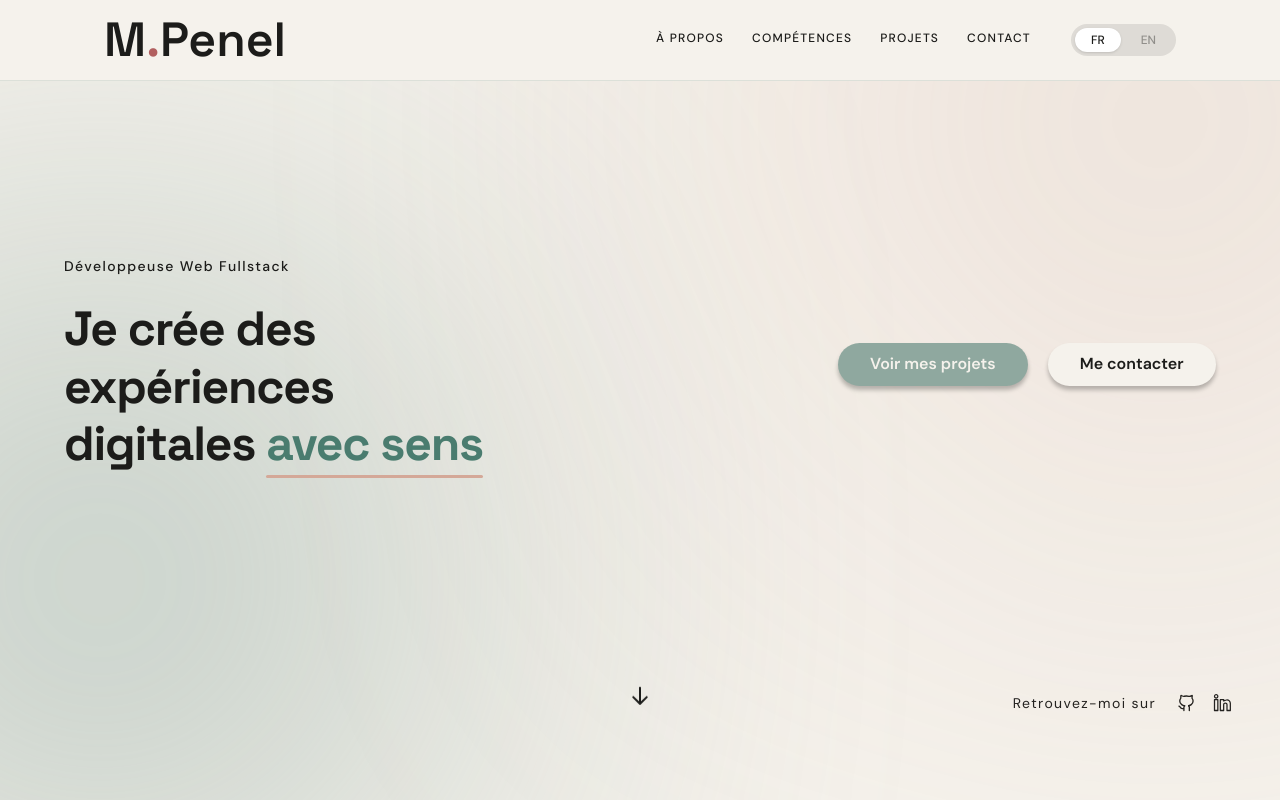
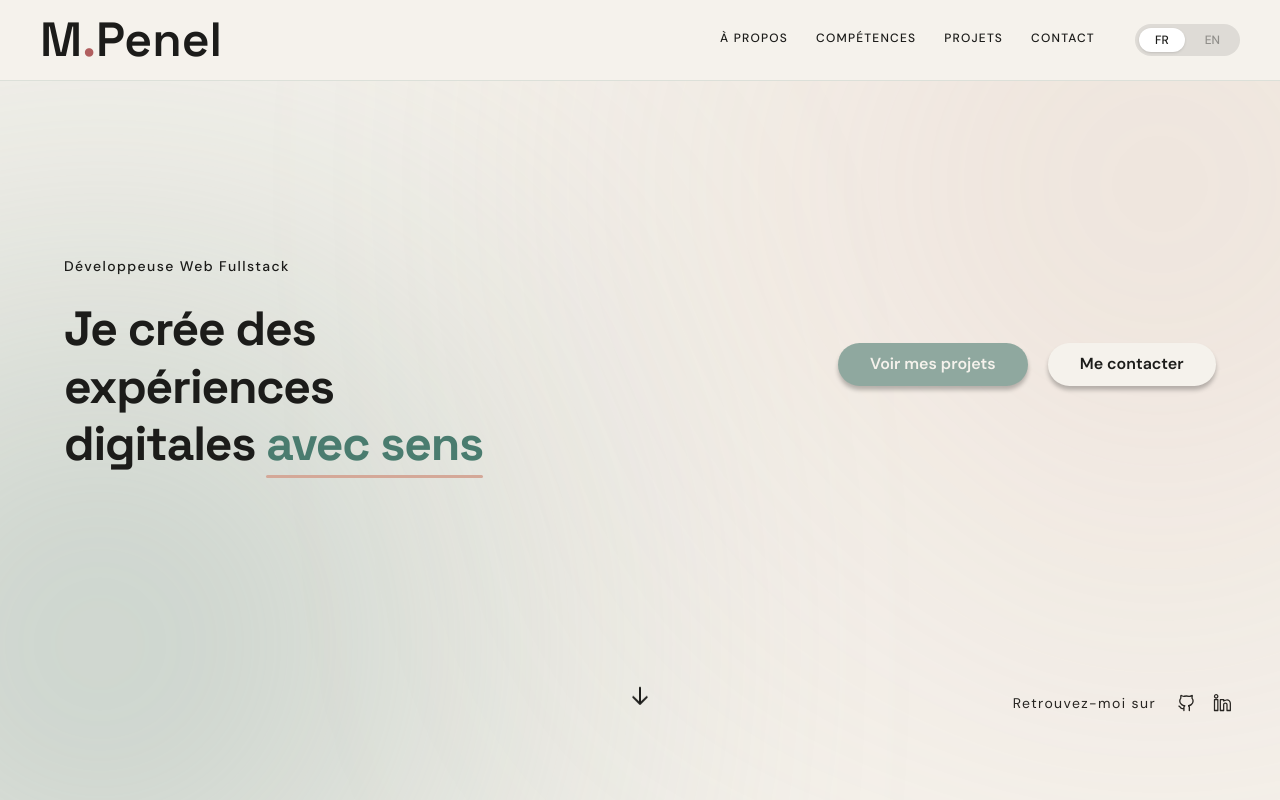
Before and after one commit to Marionpnl/Portfolio-2026, a React (Vite) app: page / in a window 1280 px wide. Shown: the top 800 px of the page. Built offline with nearby package versions, Linux system fonts and the light colour scheme.

Commit message:
Layout bug fix

```diff
--- a/src/components/layout/Navbar.tsx
+++ b/src/components/layout/Navbar.tsx
@@ -63,8 +63,8 @@ const Navbar = ({ isOpen, setIsOpen }: NavbarProps) => {
   }, []);
 
   return (
-    <header className="fixed top-0 left-0 right-0 z-50 bg-cream border-b border-green/15">
-      <nav className="max-w-6xl w-full mx-auto px-6 md:px-10 py-4 flex justify-between items-center relative z-50 bg-cream">
+    <header className="fixed top-0 left-0 w-screen z-50 bg-cream border-b border-green/15">
+      <nav className="w-full max-w-screen px-6 md:px-10 py-4 flex justify-between items-center relative z-50 bg-cream">
         {/* Logo */}
         <a
           href="#"
@@ -119,7 +119,7 @@ const Navbar = ({ isOpen, setIsOpen }: NavbarProps) => {
 
       {/* MENU MOBILE DEROULANT */}
       <div
-        className={`fixed inset-0 top-16.25 lg:hidden bg-cream border-b border-green/15 transition-all duration-300 ease-in-out z-40 flex flex-col items-center justify-center ${
+        className={`fixed top-[65px] left-0 right-0 bottom-0 lg:hidden bg-cream border-b border-green/15 transition-all duration-300 ease-in-out z-40 flex flex-col items-center justify-center ${
           isOpen
             ? 'opacity-100 translate-y-0 pointer-events-auto'
             : 'opacity-0 -translate-y-5 pointer-events-none'
--- a/src/components/sections/Contact.tsx
+++ b/src/components/sections/Contact.tsx
@@ -5,7 +5,7 @@ const Contact = () => {
   return (
     <section
       id="contact"
-      className="bg-green py-16 md:py-24 px-6 md:px-12 lg:px-20 flex items-center"
+      className="relative bg-green py-16 md:py-24 px-6 md:px-12 lg:px-20 flex items-center overflow-hidden"
     >
       <div className="relative max-w-6xl w-full mx-auto flex flex-col lg:flex-row lg:justify-between gap-16 lg:gap-10">
         {/* Partie Gauche : Textes & Infos de contact */}
--- a/src/components/sections/Hero.tsx
+++ b/src/components/sections/Hero.tsx
@@ -6,9 +6,9 @@ const Hero = () => {
   return (
     <section
       id="hero"
-      className="min-h-screen bg-cream flex flex-col pt-20 md:pt-48 px-6 md:px-10"
+      className="relative min-h-screen bg-cream flex flex-col pt-20 md:pt-48 px-6 md:px-10 overflow-hidden"
     >
-      <div className="absolute inset-0 overflow-hidden pointer-events-none z-0">
+      <div className="absolute inset-0 pointer-events-none z-0">
         {/* Premier cercle flou (en bas à gauche) */}
         <div className="absolute bottom-0 -left-15 md:-bottom-10 md:-left-40 w-70 md:w-130 h-70 md:h-130 rounded-full bg-sage blur-[150px] md:blur-[220px]" />
 
--- a/src/index.css
+++ b/src/index.css
@@ -30,12 +30,20 @@
     }
   }
 }
+html {
+  overflow-x: hidden;
+}
 body {
   font-family: var(--font-dm);
   background-color: var(--color-cream);
   color: var(--color-black);
+  width: 100%;
+  max-width: 100%;
   overflow-x: hidden;
-  width: 100%;
+}
+* {
+  box-sizing: border-box;
+  min-width: 0;
 }
 
 /* Animations personnalisées */
```
